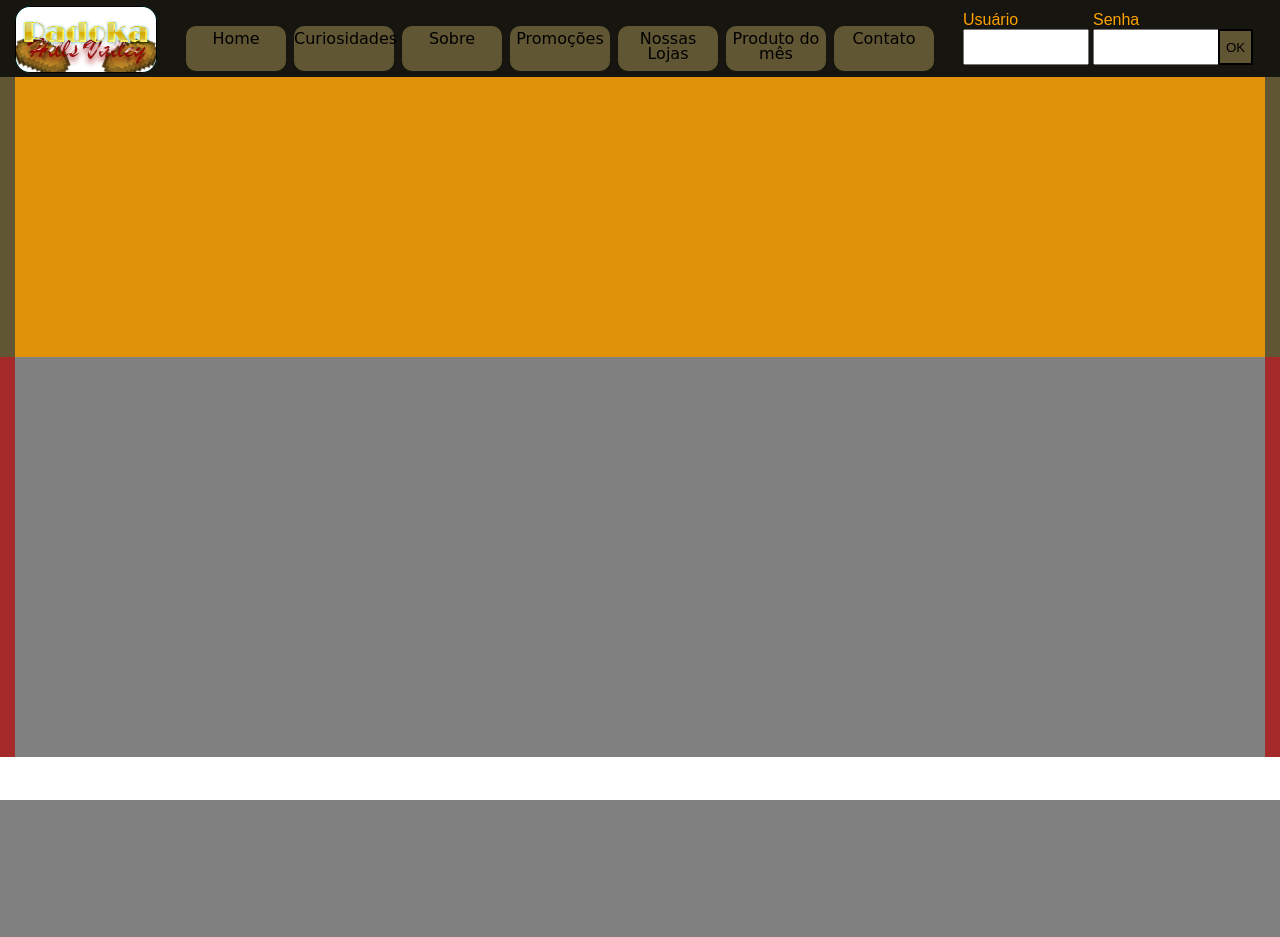
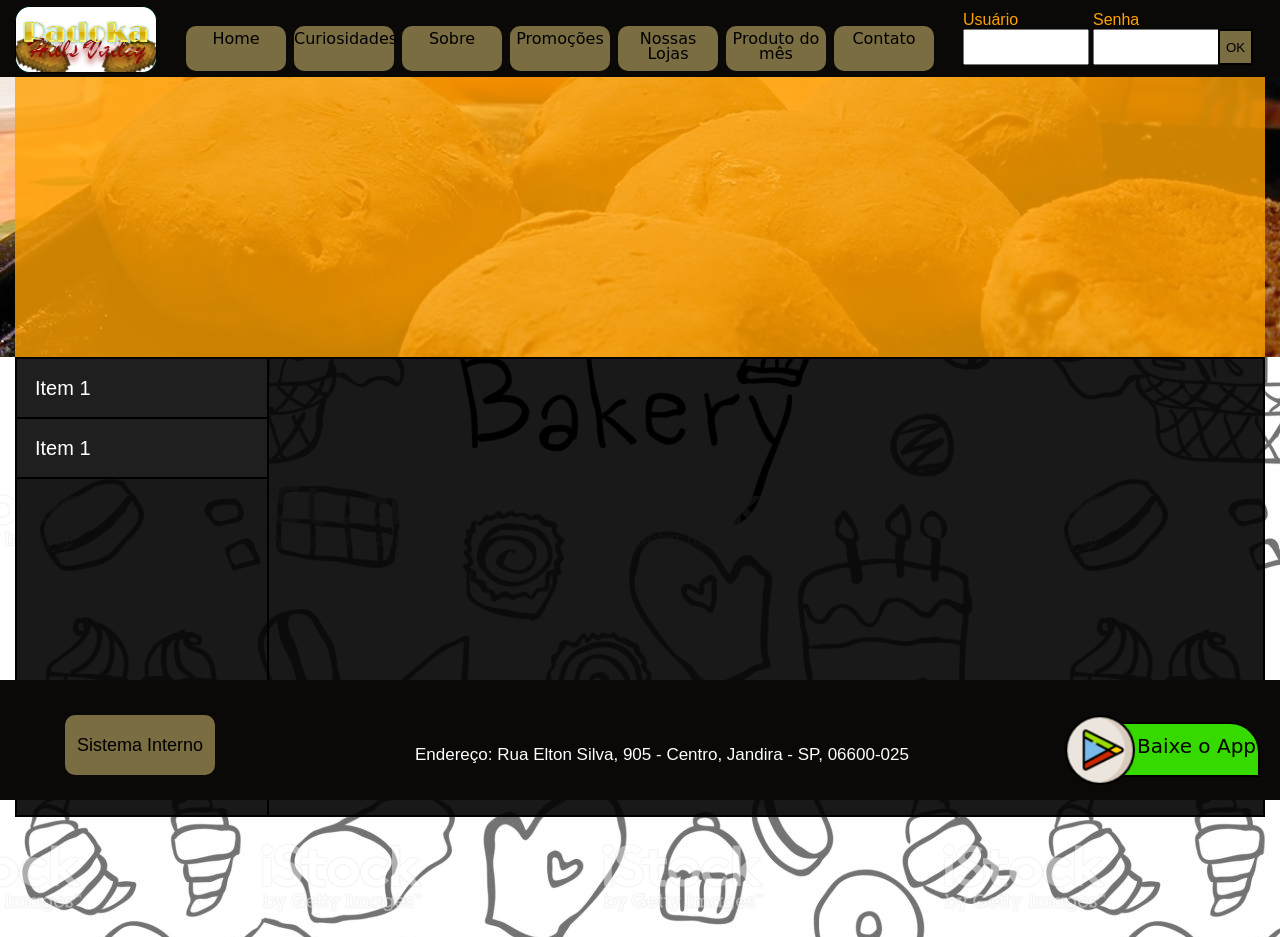
Before and after one commit to santosdiiih/PadokaHillValley, a PHP site: page / in a window 1280 px wide. Before the commit the page ends 800 px from the top, so only its background shows below. Run offline with PHP 8.4, Linux system fonts and the light colour scheme.

Commit message:
construindo a area dos produtos

```diff
--- /dev/null
+++ b/css/padrao.css
@@ -0,0 +1,242 @@
+/*RESET CSS*/
+body, nav,figure, ul, li, a{
+    padding: 0;
+    margin: 0;
+    text-decoration: none;
+    list-style: none;
+}
+
+/*PADRONIZAÇÃO NAS PAGINAS*/
+.container{
+    width: 1250px;
+    height: inherit;
+    margin-left: auto;
+    margin-right: auto;
+    box-sizing: border-box;
+    /* background-color: green; */
+}
+
+img{
+    width: inherit;
+    height: inherit;
+}
+
+a{
+    width: inherit;
+    height: inherit;
+}
+
+/*AREA DO MENU*/
+
+nav{
+    width: 100%;
+    height: 77px;
+    background-color: #0a0907;
+    position: fixed;
+    z-index: 999;
+}
+
+nav .container{
+    padding-top: 6px;
+}
+
+#logo{
+    width: 140px;
+    height: 65px;
+    background-color: aqua;
+    float: left;
+    border-radius: 15px;
+    border: 1px solid black;
+}
+
+#logo img{
+    border-radius: 14px;
+}
+
+#containerMenu{
+    width: 756px;
+    height: 45px;
+    margin-left: 25px;
+    margin-top: 20px;
+    float: left;
+}
+
+#containerMenu a{
+    text-decoration: none;
+    color: #000;
+}
+
+#containerMenu li{
+    width: 100px;
+    height: inherit;
+    background-color: #7a6d42;
+    float: left;
+    margin-left: 4px;
+    margin-right: 4px;
+    text-align: center;
+    font-family: cursive;
+    box-sizing: border-box;
+    padding-top: 5px;
+    border-radius: 10px;
+    line-height: 15px;
+    cursor: pointer;
+}
+
+#containerMenu li:hover{
+    transition: 0.5s;
+    border-bottom: 5px solid #ffa200;
+    color: #ffa200;
+    transform: scale(1.1);
+}
+
+#containerLogin{
+    width: 300px;
+    height: 65px;
+    float: left;
+    margin-left: 20px;
+}
+
+#containerLogin input[type="submit"]{
+    height: 36px;
+    margin-top: 23px;
+    background-color: #7a6d42;
+    border: 2px solid black;
+    outline-color: #ffa200;
+    font-family: arial;
+    cursor: pointer;
+}
+#containerLogin input[type="submit"]:active{
+    background-color: #ffa200;
+    transition: 0.2s;
+}
+
+.camposLogin{
+    width: 120px;
+    height: inherit;
+    float: left;
+    margin-left: 5px;
+    margin-right: 5px;
+    font-family: arial;
+    box-sizing: border-box;
+    padding-top: 5px;
+    color: #ffa200;
+}
+
+.camposLogin input[type="text"]{
+    width: 98%;
+    height: 30px;
+    font-size: 20px;
+    outline-color: #ffa200;
+    font-family: arial;
+}
+
+/*Area do cabeçalho*/
+header{
+    padding-top: 77px;
+    width: 100%;
+    height: 280px;
+    background-color: #615633;
+    background-image: url(../img/back1.jpg);
+    background-size: cover;
+    background-attachment: fixed;
+}
+
+header .container{
+    background-color: rgba(255, 162, 0, 0.8);
+}
+
+/* Area do rodapé */
+footer{
+    width: 100%;
+    height: 120px;
+    background-color: #0a0907;
+    color: white;
+    box-sizing: border-box;
+    padding-top: 35px;
+    z-index: 998;
+    position: fixed;
+    bottom: 0;
+}
+
+footer a{
+    color: inherit;
+    text-decoration: none;
+}
+
+#botaoSistemaInterno{
+    width: 150px;
+    height: 60px;
+    background-color: #7a6d42;
+    margin-left: 50px;
+    text-align: center;
+    box-sizing: border-box;
+    padding-top: 20px;
+    font-family: arial;
+    font-size: 18px;
+    border-radius: 10px;
+    color: #000;
+    cursor: pointer;
+    float: left;
+    margin-right: 200px;
+}
+
+#botaoSistemaInterno:hover{
+    transition: 0.5s;
+    color: #ffb300;
+}
+
+#footerEndereco{
+    font-family: arial;
+    font-size: 17px;
+    width: 500px;
+    float: left;
+}
+
+footer .container > #footerEndereco{
+    padding-top: 30px;
+}
+
+#containerAppDownload{
+    width: 200px;
+    height: 70px;
+    float: right;
+    cursor: pointer;
+}
+
+#iconeApp{
+    width: 70px;
+    height: 70px;
+/*    background-color: #ffdb8a;*/
+    float: left;
+    border-bottom-left-radius: 15px;
+    border-bottom-right-radius: 10px;
+}
+#containerAppDownload:hover > #iconeApp{
+    transition: 0.5s;
+    transform: scale(1.1);
+}
+
+/*
+#iconeApp img{
+    width: 60px;
+    height: 60px;
+    margin-left: 5px;
+}
+*/
+
+#botaoBaixarApp{
+    width: 180px;
+    height: 55px;
+    background-color: #36d900;
+/*    float: left;*/
+    margin-top: 7px;
+    border-top-right-radius: 30px;
+    text-align: center;
+    font-family: cursive;
+    font-size: 20px;
+    box-sizing: border-box;
+    padding-top: 10px;
+    color: black;
+    margin-left: 15px;
+    border: 2px solid black;
+}
--- a/css/style.css
+++ b/css/style.css
@@ -1,153 +1,46 @@
-/*RESET CSS*/
-body, nav,figure, ul, li, a{
-    padding: 0;
-    margin: 0;
-    text-decoration: none;
-    list-style: none;
-}
-
-/*PADRONIZAÇÃO NAS PAGINAS*/
-.container{
-    width: 1250px;
-    height: inherit;
-    margin-left: auto;
-    margin-right: auto;
-    box-sizing: border-box;
-    /* background-color: green; */
-}
-
-img{
-    width: inherit;
-    height: inherit;
-}
-
-a{
-    width: inherit;
-    height: inherit;
-}
-
-/*AREA DO MENU*/
-
-nav{
-    width: 100%;
-    height: 77px;
-    background-color: #17150f;
-}
-
-nav .container{
-    padding-top: 6px;
-}
-
-#logo{
-    width: 140px;
-    height: 65px;
-    background-color: aqua;
-    float: left;
-    border-radius: 15px;
-    border: 1px solid black;
-}
-
-#logo img{
-    border-radius: 14px;
-}
-
-#containerMenu{
-    width: 756px;
-    height: 45px;
-    margin-left: 25px;
-    margin-top: 20px;
-    float: left;
-}
-
-#containerMenu a{
-    text-decoration: none;
-    color: #000;
-}
-
-#containerMenu li{
-    width: 100px;
-    height: inherit;
-    background-color: #615633;
-    float: left;
-    margin-left: 4px;
-    margin-right: 4px;
-    text-align: center;
-    font-family: cursive;
-    box-sizing: border-box;
-    padding-top: 5px;
-    border-radius: 10px;
-    line-height: 15px;
-    cursor: pointer;
-}
-
-#containerMenu li:hover{
-    transition: 0.5s;
-    border-bottom: 5px solid #ffa200;
-    color: #ffa200;
-    transform: scale(1.1);
-}
-
-#containerLogin{
-    width: 300px;
-    height: 65px;
-    float: left;
-    margin-left: 20px;
-}
-
-#containerLogin input[type="submit"]{
-    height: 36px;
-    margin-top: 23px;
-    background-color: #615633;
-    border: 2px solid black;
-    outline-color: #ffa200;
-    font-family: arial;
-}
-#containerLogin input[type="submit"]:active{
-    background-color: #ffa200;
-    transition: 0.2s;
-}
-
-.camposLogin{
-    width: 120px;
-    height: inherit;
-    float: left;
-    margin-left: 5px;
-    margin-right: 5px;
-    font-family: arial;
-    box-sizing: border-box;
-    padding-top: 5px;
-    color: #ffa200;
-}
-
-.camposLogin input[type="text"]{
-    width: 98%;
-    height: 30px;
-    font-size: 20px;
-    outline-color: #ffa200;
-    font-family: arial;
-}
-
-/*Area do cabeçalho*/
-header{
-    width: 100%;
-    height: 280px;
-    background-color: #615633;
-}
-
-header .container{
-    background-color: rgba(255, 162, 0, 0.8);
+body{
+    background-image: url(../img/back2.jpg);
 }
 
 /*Area dos produtos*/
+.formataMenu{
+    font-family: arial;
+    font-size: 20px;
+    color: white;
+    box-sizing: border-box;
+    padding: 18px;
+    cursor: pointer;
+}
 #areaProdutos{
     width: 100%;
-    min-height: 400px;
+    min-height: 456px;
     height: auto;
-    background-color: brown;
+/*    background-color: #fff;*/
+    margin-bottom: 120px;
 }
 
 #areaProdutos .container{
-    background-color: gray;
+    background-color: rgba(1, 1, 1, 0.9);
     min-height: inherit;
     height: auto;
+    border: 2px solid black;
 }
+
+#filtroDosProdutos{
+    width: 250px;
+    min-height: inherit;
+    height: auto;
+    border-right: 2px solid black;
+}
+
+.filtroOpcao{
+    width: inherit;
+    height: 60px;
+    background-color: #1f1f1f;
+    border-bottom: 2px solid black;
+}
+
+.filtroOpcao:hover{
+    transition: 0.5s;
+    background-color: #db9a00;
+}
--- /dev/null
+++ b/footer.php
@@ -0,0 +1,19 @@
+<footer>
+    <div class="container">
+        <div id="botaoSistemaInterno">
+            <a href="#">Sistema Interno</a>
+        </div>
+        <div id="footerEndereco">
+            Endereço:
+            <a href="https://goo.gl/maps/pejwxxympYwoWM8M6" target="_blank">Rua Elton Silva, 905 - Centro, Jandira - SP, 06600-025</a>
+        </div>
+        <div id="containerAppDownload">
+            <figure id="iconeApp">
+                <img src="img/playstore.png" alt="PadokaHillAPP" title="aplicativo da padaria">
+            </figure>
+            <div id="botaoBaixarApp">
+                Baixe o App
+            </div>
+        </div>
+    </div>
+</footer>
--- a/index.php
+++ b/index.php
@@ -4,13 +4,18 @@
         <meta charset="utf-8">
         <title>Padoka Hill Valley</title>
         <link rel="stylesheet" type="text/css" href="css/style.css">
+        <link rel="stylesheet" type="text/css" href="css/padrao.css">
     </head>
     <body>
         <?php include_once('header.php')?>
         <div id="areaProdutos">
             <div class="container">
-
+                <ul id="filtroDosProdutos">
+                    <li class="filtroOpcao formataMenu">Item 1</li>
+                    <li class="filtroOpcao formataMenu">Item 1</li>
+                </ul>
             </div>
         </div>
+        <?php include_once('footer.php')?>
     </body>
 </html>
```
Also changed, not shown: img/back1 - Copia.jpg (added), img/back1.jpg (added), img/back2.jpg (added), img/coffee.png (added), img/playstore.png (added).
